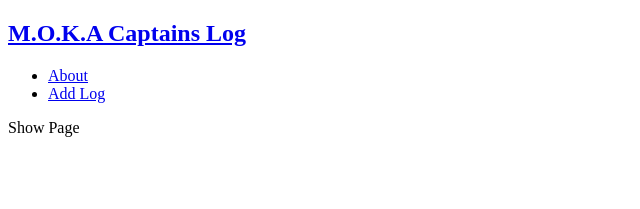
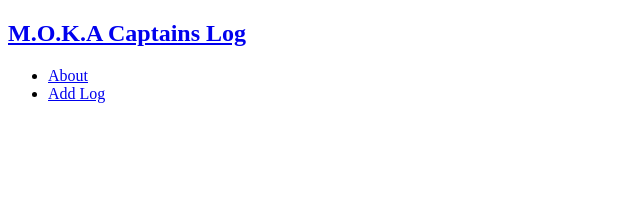
Before and after one commit to markediahinds/lab-express-connect-react-captains-log, a React (Vite) app: page /logs/new in a window 1280 px wide. Shown: the top 209 px of the page, without its empty margins (0-640 px from the left). Built offline with nearby package versions, Linux system fonts and the light colour scheme; no server answers.

Commit message:
Show Page

```diff
--- a/src/App.jsx
+++ b/src/App.jsx
@@ -3,6 +3,7 @@ import './App.css'
 import NavBar from './Components/NavBar'
 import Home from './Pages/Home'
 import Show from './Pages/Show'
+import Four0Four from './Components/Four0Four'
 
 function App() {
 
@@ -12,6 +13,7 @@ function App() {
         <Routes>
           <Route path='/logs' element={<Home/>}/>
           <Route path='/logs/:id' element={<Show/>}/>
+          <Route path='*' element={<Four0Four/>}/>
         </Routes>
       </div>
   )
--- a/src/Pages/Show.jsx
+++ b/src/Pages/Show.jsx
@@ -1,12 +1,28 @@
-import React from 'react';
+import React, { useState, useEffect } from 'react';
 import { useParams } from 'react-router-dom'
 
 const Show = () => {
+    const [captainDetails, setCaptainDetails] = useState(null)
+    const { id } = useParams()
+
+    useEffect(() => {
+        fetch(`http://localhost:9999/logs/${id}`)
+            .then(res => res.json())
+            .then(res => setCaptainDetails(res))
+            .catch(err => console.error(err))
+    }, [])
+
     return (
         <div>
-            Show Page
+            { captainDetails &&
+                <div>
+                    <h3>Meet Captain {captainDetails.captainName}!</h3>
+                </div>
+            }
         </div>
     );
 };
 
 export default Show;
+
+// <a href={captainDetails.url} target='_blank'>
```
